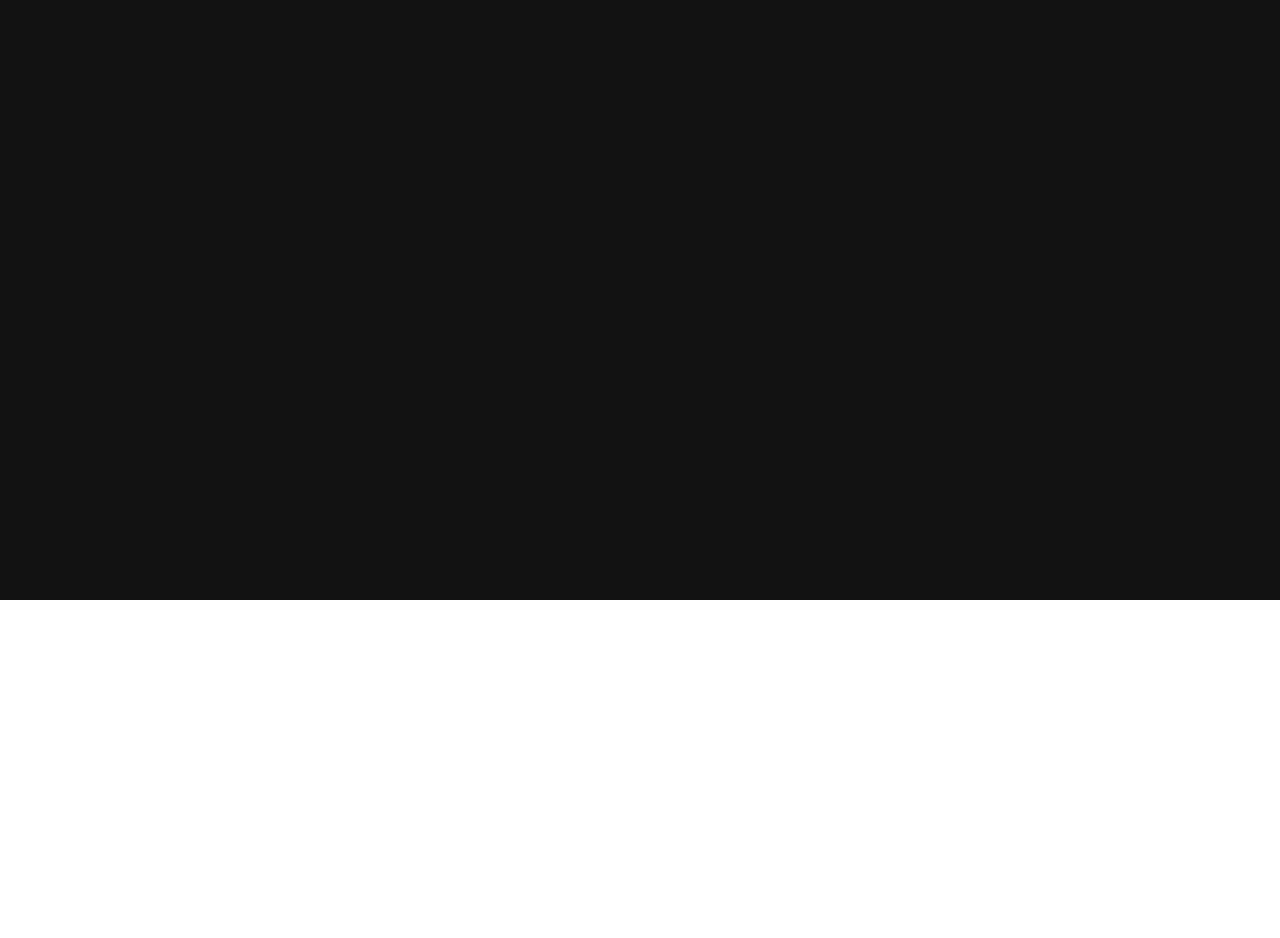
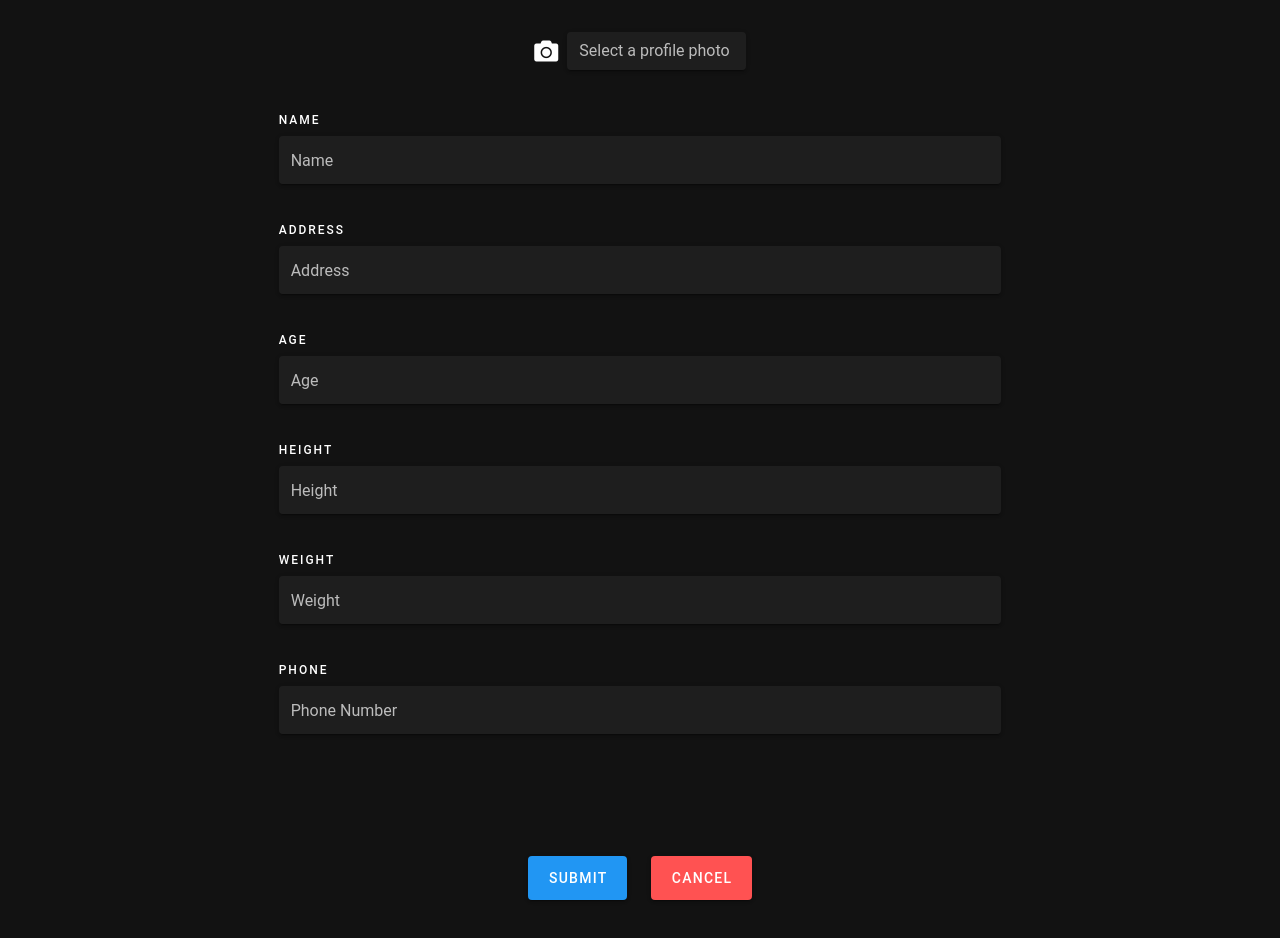
Before and after one commit to aka8921/gym-n, a Vue app: page /edit-member/1 in a window 1280 px wide. Shown: the part 200-1138 px from the top of the page. Before the commit the page ends 800 px from the top, so only its background shows below. Built offline with nearby package versions, Linux system fonts and the light colour scheme; no server answers; sample sign-in values are in the browser's storage.

Commit message:
integration almost complete

```diff
--- a/src/router/index.js
+++ b/src/router/index.js
@@ -35,7 +35,7 @@ const routes = [
         }
         ,
         {
-          path:'/edit-member',
+          path:'/edit-member/:id',
           name:'Edit Member',
           component: editMember,
         },
--- a/src/views/addMember.vue
+++ b/src/views/addMember.vue
@@ -84,6 +84,7 @@ export default {
   methods: {
     loadImage(event) {
       this.memberData.photo = event;
+      console.log(this.memberData);
     },
     removeImage() {
       this.memberData.profilePhoto = null;
--- a/src/views/editMember.vue
+++ b/src/views/editMember.vue
@@ -17,28 +17,28 @@
                 </div>
             </v-row>
             <div class="ma-5"></div>
-            <v-text-field label="Name" solo v-model="memberData.name"></v-text-field>
-            <v-text-field label="Address" solo v-model="memberData.address"></v-text-field>
-            <v-text-field label="Age" solo v-model="memberData.age"></v-text-field>
-            <v-text-field label="Height" solo v-model="memberData.height"></v-text-field>
-            <v-text-field label="Weight" solo v-model="memberData.weight"></v-text-field>
-            <v-text-field label="Phone Number" solo v-model="memberData.phone"></v-text-field>
+            <span class="overline">Name</span>
+            <v-text-field label="Name" solo v-model="data.name"></v-text-field>
+            <span class="overline">Address</span>
+            <v-text-field label="Address" solo v-model="data.address"></v-text-field>
+            <span class="overline">Age</span>
+            <v-text-field label="Age" solo v-model="data.age"></v-text-field>
+            <span class="overline">Height</span>
+            <v-text-field label="Height" solo v-model="data.height"></v-text-field>
+            <span class="overline">Weight</span>
+            <v-text-field label="Weight" solo v-model="data.weight"></v-text-field>
+            <span class="overline">Phone</span>
+            <v-text-field label="Phone Number" solo v-model="data.phone"></v-text-field>
 
             <!--<v-row justify="center">
                 <h1 class="display-3">Date Of Birth</h1>
             </v-row>-->
             <div class="ma-5"></div>
         </v-col>
-            <v-row justify="center" >
-                <v-col cols="12" xs="6" sm="6" md="6" lg="6" xl="6" class="px-auto">
-                  <v-row justify="center">
-                    <h1 class="display-1">Date Of Birth</h1>
-                  </v-row>
-                  <div class="ma-5"></div>
-                  <v-row justify="center">
-                    <v-date-picker v-model="memberData.dob"  :landscape="$vuetify.breakpoint.smAndUp"></v-date-picker>
-                  </v-row>
-                </v-col>
+            <!--
+              <v-row justify="center" >
+
+
 
                 <v-col cols="12" xs="6" sm="6" md="7" lg="6" xl="6" class="mx-auto">
                 <v-row justify="center">
@@ -50,14 +50,15 @@
                   </v-row>
                 </v-col>
             </v-row>
+             -->
         <v-col cols="12" xs="7" sm="7" md="7" lg="7" xl="7" class="mx-auto">
 
             <div class="ma-10"></div>
             <v-row justify="center">
             <div class="ma-5">
-                    <v-btn large color="primary">Submit</v-btn>
+                    <v-btn large color="primary" @click="editMember()">Submit</v-btn>
                     <span class="mx-3"></span>
-                    <v-btn large color="error">Cancel</v-btn>
+                    <v-btn large color="error" @click="$router.go(-1)">Cancel</v-btn>
             </div>
             </v-row>
             <div class="ma-10"></div>
@@ -70,7 +71,10 @@ export default {
   name: "editMember",
   data() {
     return {
-      memberData: {
+      data:{
+
+      },
+      EditableMemberData: {
         name: "",
         address: "",
         phone: "",
@@ -78,23 +82,82 @@ export default {
         height:"",
         weight:"",
         profilePhoto: null,
-        dob: new Date().toISOString().substr(0, 10),
-        doj: new Date().toISOString().substr(0, 10)
       },
       filename: null,
       previewImage: null
     };
   },
   methods: {
-    loadImage() {
-
+    loadImage(event) {
+      this.data.photo = event;
+      console.log(this.data);
     },
     removeImage() {
 
     },
-    addMember() {
 
+    editMember() {
+
+
+      // constructing a FormData object ..
+      const editData = this.data;
+      const formdata = new FormData();
+      Object.keys(editData).forEach(key => {
+        formdata.append(key, editData[key]);
+        console.log(editData[key]);
+        });
+
+
+
+      var tok = 'Token '+ localStorage.getItem('token')
+      this.$axios({
+                url: `http://localhost:8000/api/v1/members/${this.data.id}/`,
+                headers:{
+                  'Content-Type': 'multipart/form-data',
+                  'Authorization' : tok,
+                },
+                method: 'PATCH',
+                data: formdata,
+
+
+            })
+            .then( res => {
+                console.log(res);
+                this.$router.go(-1);
+            })
+            .catch(err => {
+                console.log(err)
+            })
+
+
+
+
+    },
+
+    getDetails(){
+            console.log('fetching the details');
+            var id = this.$route.params.id;
+            var tok = 'Token '+localStorage.getItem('token');
+            this.$axios.get(`http://localhost:8000/api/v1/members/${id}`,
+            {
+            headers:{
+              'authorization' : tok,
+            }
+          })
+            .then( res => {
+                this.data = res.data ;
+                this.data.photo = undefined;
+                console.log(this.data)
+            })
+            .catch(err => {
+
+                console.log(err.response.data)
+
+            })
+        }
+    },
+    beforeMount(){
+        this.getDetails()
     }
-  } //done upto the scope of MVP
-};
+  }
 </script>
--- a/src/views/home.vue
+++ b/src/views/home.vue
@@ -76,7 +76,7 @@
                   {{detail.name}}
                 </span>
                 <span class="caption pt-2">
-                  {{detail.phone}}
+                  {{'+91 ' + detail.phone}}
                 </span>
                 <span class="overline pt-2">
 
@@ -158,7 +158,7 @@ export default {
             remainingDays /= 365
             d = 'Years'
           }
-          remainingDays = (d === 'Years')? remainingDays.toFixed(2) : Math.round(remainingDays)
+          remainingDays = (d === 'Years')? remainingDays.toFixed(1) : Math.round(remainingDays)
           return (remainingDays+' '+d);
 
 
--- a/src/views/member.vue
+++ b/src/views/member.vue
@@ -94,7 +94,11 @@
 
                 <div class="ma-3"></div>
 
-                <span class="display-3">Log History</span>
+                <!--
+
+                    ------------ LOG -------------
+
+                    <span class="display-3">Log History</span>
 
                 <div class="ma-3"></div>
 
@@ -114,7 +118,7 @@
                         </tr>
                     </tbody>
                     </template>
-                </v-simple-table>
+                </v-simple-table>-->
 
 
                 <div class="ma-5">
@@ -220,35 +224,39 @@ export default {
             remainingDays /= 365
             d = 'Years'
           }
-          remainingDays = (d === 'Years')? remainingDays.toFixed(2) : Math.round(remainingDays)
+          remainingDays = (d === 'Years')? remainingDays.toFixed(1) : Math.round(remainingDays)
           return (remainingDays+' '+d);
       },
-      getLog(){
-            console.log('fetching the details');
-            var id = this.$route.params.id;
-            var tok = 'Token '+localStorage.getItem('token');
-             this.$axios(
-          {
-             url : `http://localhost:8000/api/v1/members/`,
-             method : 'GET',
-            params : {
-            search : id
-            },
-            headers:{
-              'Authorization' : tok,
-              }
-            })
-            .then( res => {
-                this.log = res.data ;
-                //console.log(res.data)
-                console.log('log History')
-                console.log(this.log)
-            })
-            .catch(err => {
-                console.log(err.response.data)
 
-            })
-        },
+
+
+    //  LOG Feature
+    //   getLog(){
+    //         console.log('fetching the details');
+    //         var id = this.$route.params.id;
+    //         var tok = 'Token '+localStorage.getItem('token');
+    //          this.$axios(
+    //       {
+    //          url : `http://localhost:8000/api/v1/members/`,
+    //          method : 'GET',
+    //         params : {
+    //         search : id
+    //         },
+    //         headers:{
+    //           'Authorization' : tok,
+    //           }
+    //         })
+    //         .then( res => {
+    //             this.log = res.data ;
+    //             //console.log(res.data)
+    //             console.log('log History')
+    //             console.log(this.log)
+    //         })
+    //         .catch(err => {
+    //             console.log(err.response.data)
+
+    //         })
+    //     },
         getDetails(){
             console.log('fetching the details');
             var id = this.$route.params.id;
```
